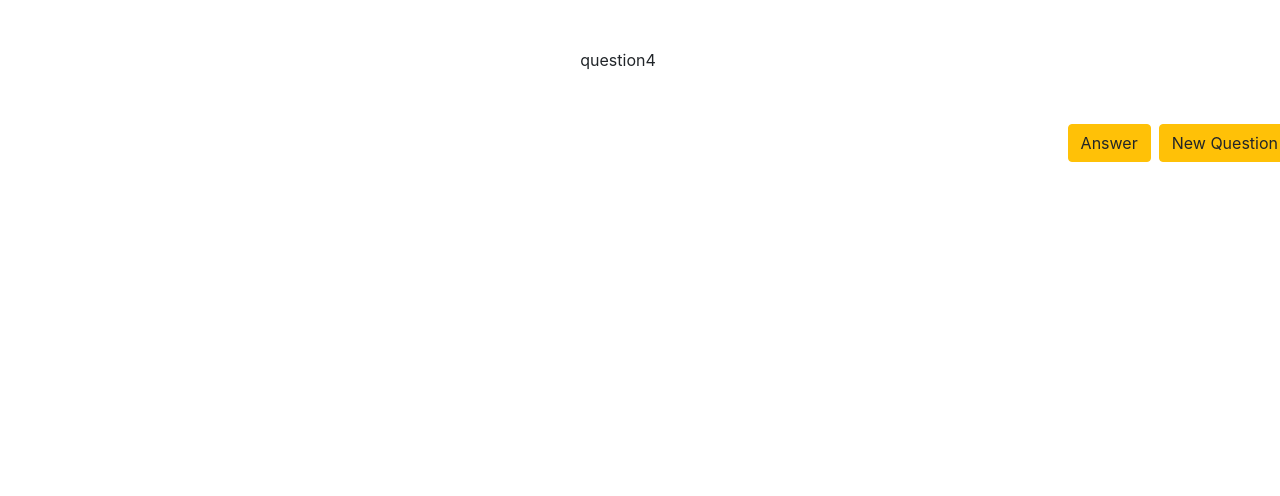
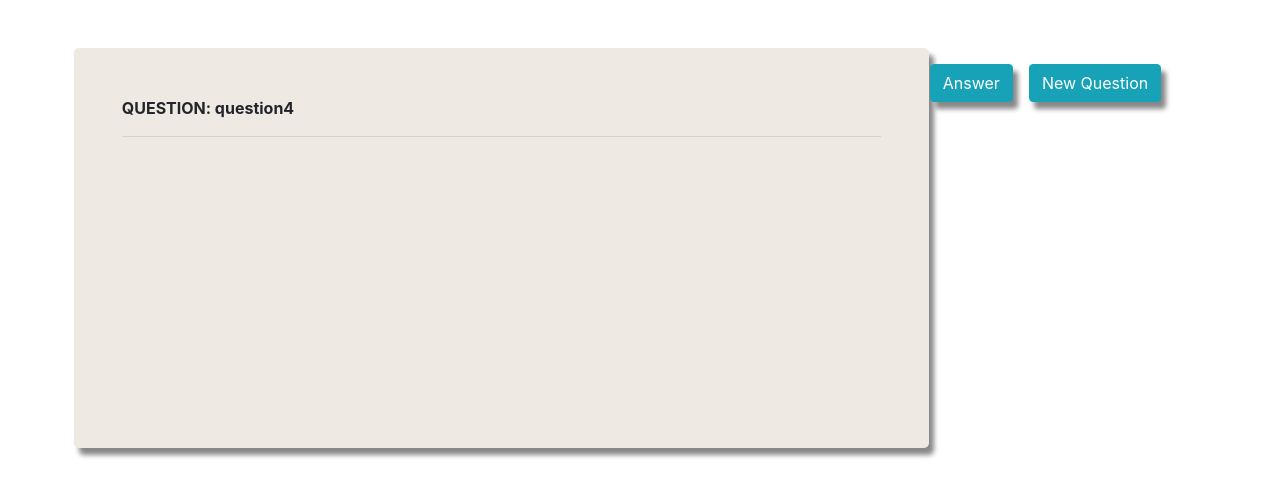
Before and after one commit to AmyWilford/cuecards, a React (Create React App) app: page /study in a window 1280 px wide. Both pictures are taken after a click on the button "start studying". Shown: the top 496 px of the page. Built offline with nearby package versions, Linux system fonts and the light colour scheme.

Commit message:
added react router dom

```diff
--- a/package.json
+++ b/package.json
@@ -9,7 +9,9 @@
     "bootstrap": "^5.2.2",
     "react": "^18.2.0",
     "react-dom": "^18.2.0",
+    "react-router-dom": "^6.2.1",
     "react-scripts": "5.0.1",
+    "styled-components": "^5.3.6",
     "web-vitals": "^2.1.4"
   },
   "scripts": {
--- a/src/App.js
+++ b/src/App.js
@@ -1,12 +1,22 @@
 import logo from './logo.svg';
-import './App.css';
+// import './App.css';
+import { BrowserRouter as Router, Routes, Route } from 'react-router-dom';
+import Home from './components/Home'
 import Question from './components/Question'
 
 function App() {
   return (
-    <div className="App">
-      <Question />
-    </div>
+    <Router>
+      <Routes>
+        <Route path='/'
+        element = {<Home />}
+        />
+        <Route
+        path='/study'
+        element = {<Question />}
+        />
+      </Routes>
+    </Router>
   );
 }
 
--- /dev/null
+++ b/src/components/Home.js
@@ -0,0 +1,9 @@
+import React from "react";
+
+export default function Question() {
+    return (
+        <div>
+            <h1> Hello</h1>
+        </div>
+    )
+}
--- a/src/components/Question.js
+++ b/src/components/Question.js
@@ -1,6 +1,18 @@
 import React, { useState } from "react";
 import QuestionList from "./QuestionList";
 import "./styles.css";
+import styled from "styled-components";
+
+const StyledCard = styled.div`
+  background-color: #EFE9E4;
+  border-radius: 5px;
+  height: 400px;
+  box-shadow: 5px 7px 5px #888888;
+  width: 75%;
+`;
+const CustomButton = styled.button`
+${'' /* background-color: #D49B72; */}
+`
 
 export default function Question() {
   const [question, setQuestion] = useState("");
@@ -24,39 +36,45 @@ export default function Question() {
     setQuestion("");
     setAnswer("");
     setQuestion(QuestionList[Math.floor(Math.random() * QuestionList.length)]);
-
   };
 
   return (
-    <div>
-      <div className="container m-5">
-        <button id="startbtn" onClick={getQuestion}>
-          start studying
-        </button>
-        <p>{question.question}</p>
-        <p>{answer}</p>
-      </div>
-      <div className="row d-flex justify-content-end">
+    <div className="container m-5">
+      <button className="btn btn-success" id="startbtn" onClick={getQuestion}>
+        start studying
+      </button>
+      <div className="row justify-content-center">
+      <StyledCard>
+        <div className=" p-5">
+          <p className="font-weight-bold">QUESTION: {question.question}</p>
+          <hr></hr>
+          <p className="font-italic">{answer}</p>
+        </div>
+      </StyledCard>
+      <div className="row d-flex justify-content-end p-2">
         <div className={displayClass}>
-          <button
-            className="btn btn-warning m-1"
+          <CustomButton
+            className="btn btn-info m-2 custom-shadow"
             id="answerbtn"
             onClick={getAnswer}
           >
             Answer
-          </button>
+          </CustomButton>
         </div>
 
         <div className={displayClass}>
-          <button
-            className="btn btn-warning m-1"
+          <CustomButton
+            className="btn btn-info m-2 custom-shadow"
             id="newQbtn"
             onClick={newQuestion}
           >
             New Question
-          </button>
+          </CustomButton>
         </div>
       </div>
+      </div>
+
+
     </div>
   );
 }
--- a/src/components/styles.css
+++ b/src/components/styles.css
@@ -0,0 +1,3 @@
+.custom-shadow {
+    box-shadow: 5px 7px 5px #888888;
+}
```
Also changed, not shown: src/components/Buttons.js (added), 1 other file (tests, documents, lock files or other folders).
